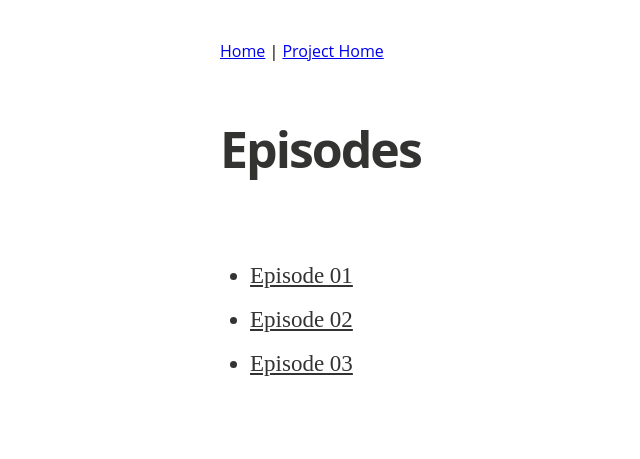
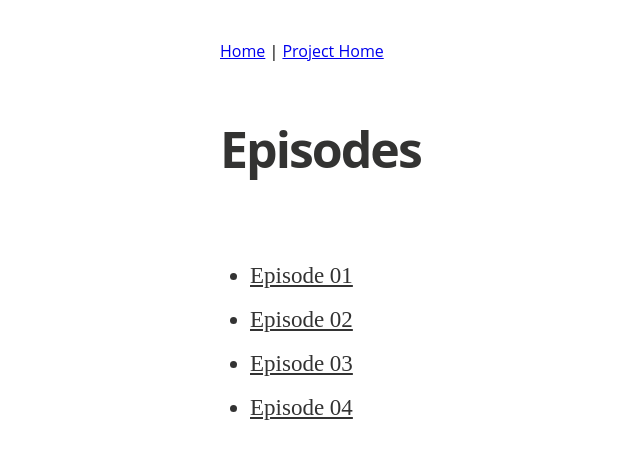
Before and after one commit to kshitijlohani/kshitijlohani.github.io, a Jekyll site: the page built from pages/projects/shikshya-dikshya/episodes.md, in a window 1280 px wide. Shown: the top 459 px of the page, without its empty margins (100-740 px from the left). Built offline with Jekyll 4.4.1, drawn with Linux system fonts in a browser that asks for light colours; nearby versions of some CDN libraries; some web fonts are replaced.

Commit message:
added ep 4 to list of episodes

```diff
--- a/pages/projects/shikshya-dikshya/episodes.md
+++ b/pages/projects/shikshya-dikshya/episodes.md
@@ -6,3 +6,4 @@ permalink: /shikshya-dikshya/episodes/
 * [Episode 01](../episodes/01)
 * [Episode 02](../episodes/02)
 * [Episode 03](../episodes/03)
+* [Episode 04](../episodes/04)
```
